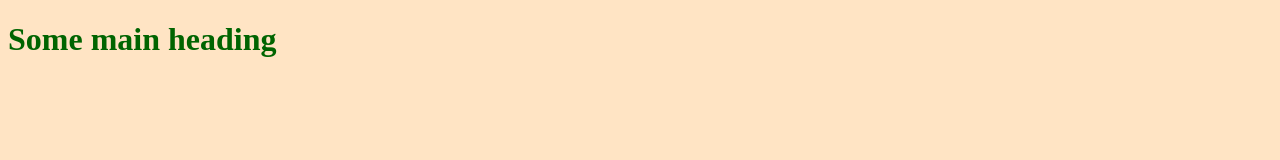
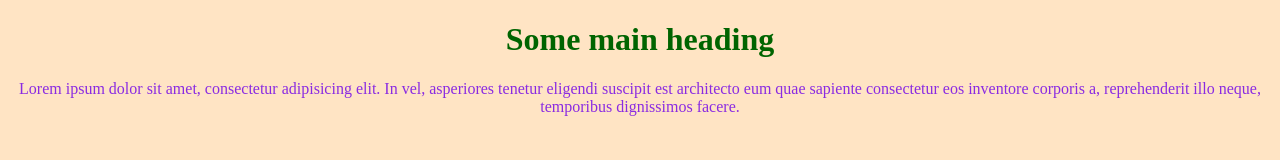
Before and after one commit to DumitruPsenicichin/Project_repository, a plain HTML site: page index.html in a window 1280 px wide. Drawn offline with Linux system fonts and the light colour scheme.

Commit message:
Some content filling

```diff
--- a/index.html
+++ b/index.html
@@ -4,10 +4,11 @@
   <meta charset="UTF-8">
   <meta http-equiv="X-UA-Compatible" content="IE=edge">
   <meta name="viewport" content="width=device-width, initial-scale=1.0">
-  <link rel="stylesheet" href="../Project_repository/style/style.css">
+  <link rel="stylesheet" href="../style/style.css">
   <title>First html/css project</title>
 </head>
 <body>
   <h1>Some main heading</h1>
+  <p>Lorem ipsum dolor sit amet, consectetur adipisicing elit. In vel, asperiores tenetur eligendi suscipit est architecto eum quae sapiente consectetur eos inventore corporis a, reprehenderit illo neque, temporibus dignissimos facere.</p>
 </body>
 </html>
--- a/style/style.css
+++ b/style/style.css
@@ -1,4 +1,13 @@
 body {
   background-color: bisque;
+}
+
+h1 {
   color: darkgreen;
+  text-align: center;
 }
+
+p {
+  color: blueviolet;
+  text-align: center;
+}
```
